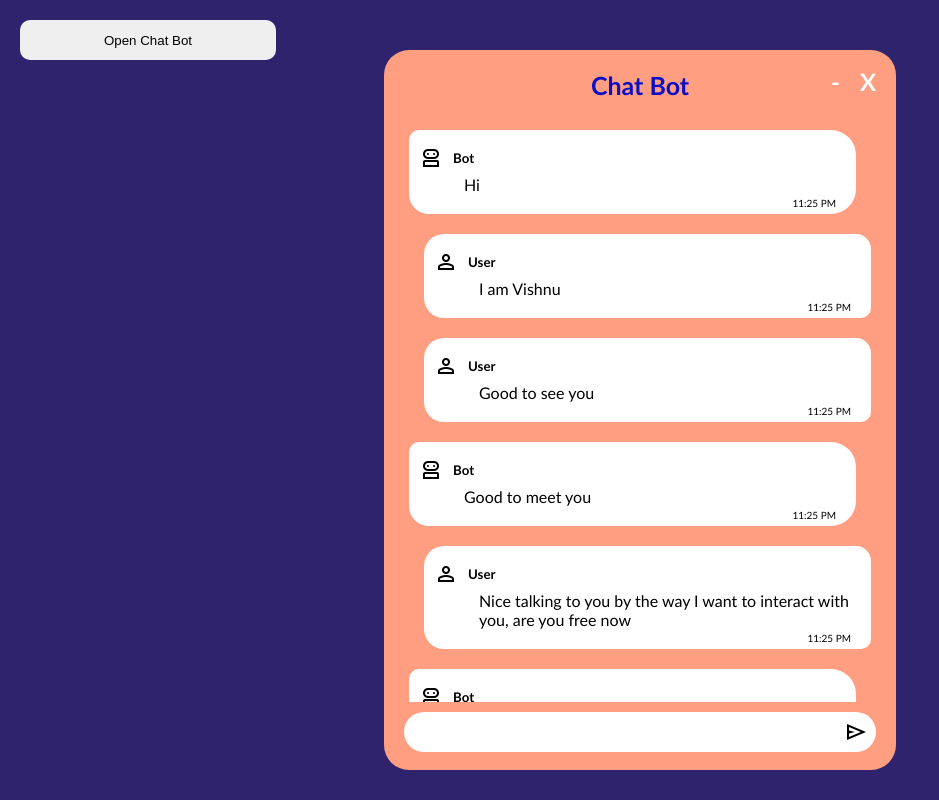
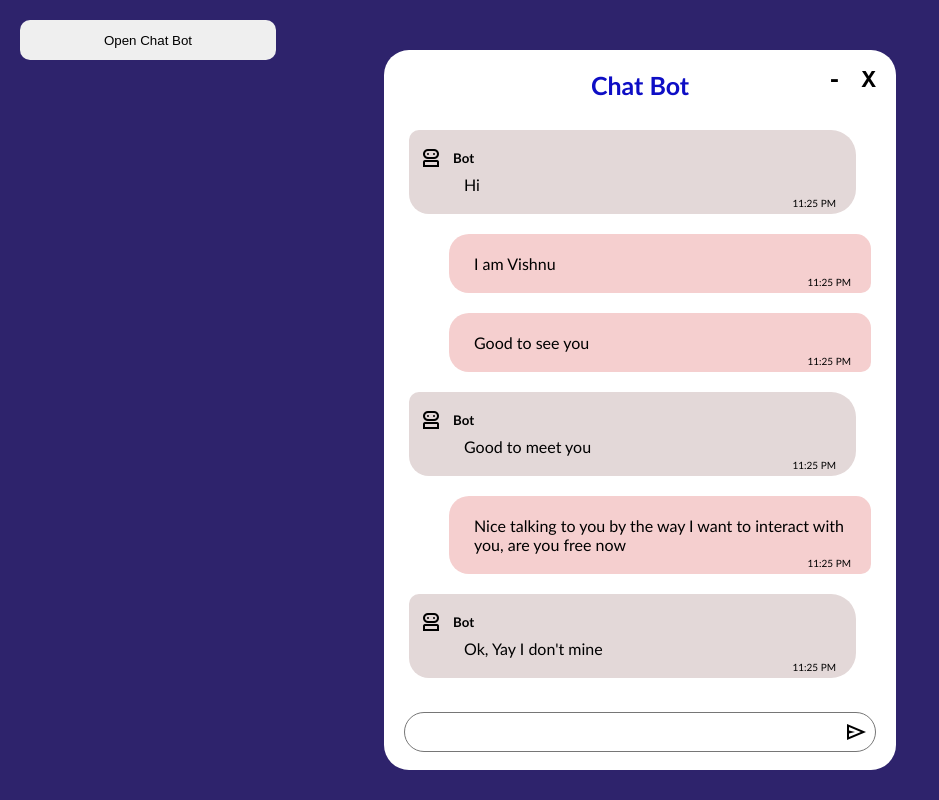
Before and after one commit to vishnumorapally/chatbot, a plain HTML site: page index.html in a window 1280 px wide. Both pictures are taken after a click on the button "Open Chat Bot". Shown: the whole page, without its empty margins (0-939 px from the left). Drawn offline with nearby package versions, Linux system fonts and the light colour scheme.

Commit message:
theme change

```diff
--- a/index.html
+++ b/index.html
@@ -34,10 +34,10 @@
                 </div>
 
                 <div class="msg-user">
-                    <div class="info">
+                    <!-- <div class="info">
                         <span class="material-symbols-outlined">person</span>
                         <h5>User</h5>
-                    </div>
+                    </div> -->
                     <p>
                         I am Vishnu
                     </p>
@@ -47,11 +47,11 @@
                 </div>
 
                 <div class="msg-user">
-                    <div class="info">
+                    <!-- <div class="info"> -->
                         <!-- <img src="web.jpg" alt=""> -->
-                        <span class="material-symbols-outlined">person</span>
-                        <h5>User</h5>
-                    </div>
+                        <!-- <span class="material-symbols-outlined">person</span> -->
+                        <!-- <h5>User</h5> -->
+                    <!-- </div> -->
                     <p>
                         Good to see you
                     </p>
@@ -75,11 +75,11 @@
                 </div>
 
                 <div class="msg-user">
-                    <div class="info">
+                    <!-- <div class="info"> -->
                         <!-- <img src="web.jpg" alt=""> -->
-                        <span class="material-symbols-outlined">person</span>
+                        <!-- <span class="material-symbols-outlined">person</span>
                         <h5>User</h5>
-                    </div>
+                    </div> -->
                     <p>
                         Nice talking to you by the way I want to interact with you, are you free now
                     </p>
--- a/style.css
+++ b/style.css
@@ -39,6 +39,8 @@ body{
     font-weight: 700;
     font-size:x-large;
     /* color: red; */
+    color: black;
+    font-family: 'Courier New', Courier, monospace;
 }
 .top-btns span{
     cursor: pointer;
@@ -50,7 +52,7 @@ body{
     left: 35%;
     height: 90vh;
     width: 25vw;
-    background-color: rgb(255, 158, 128);
+    background-color: rgb(255, 255, 255);
     /* background-color: #17153B; */
     border-radius: 25px;
     padding: 20px;
@@ -70,14 +72,14 @@ body{
     height: 74vh;
 }
 .all-messages::-webkit-scrollbar{
-    width: 5px;
+    width: 2px;
 }
 .all-messages::-webkit-scrollbar-thumb{
-    background-color: black;
-    border-radius: 100%;
+    background-color: rgb(116, 116, 116);
+    border-radius: 25px;
 }
 .msg-bot{
-    background-color: white;
+    background-color: rgb(227, 216, 216);
     color: black;
     padding: 10px;
     border-radius: 10px 30px 30px 20px;
@@ -107,17 +109,19 @@ body{
     font-size: x-small;
 }
 .msg-user{
-    background-color: white;
+    background-color: rgb(245, 207, 207);
     color: black;
     padding: 10px;
     border-radius: 20px 15px 10px 20px;
     margin: 20px;
     margin-right: 5px;
+    margin-left: 45px;
     padding-bottom: 20px;
     position: relative;
 }
 .msg-user p{
-    padding-left: 45px;
+    padding-top: 10px;
+    padding-left: 15px;
 }
 
 .com{
@@ -131,10 +135,11 @@ body{
     padding: 10px;
     padding-right: 30px;
     outline: none;
-    border: none;
+    /* border: none; */
     resize: none;
     scrollbar-width: 0px;
     overflow: hidden;
+
 }
 
 .com span{
```
